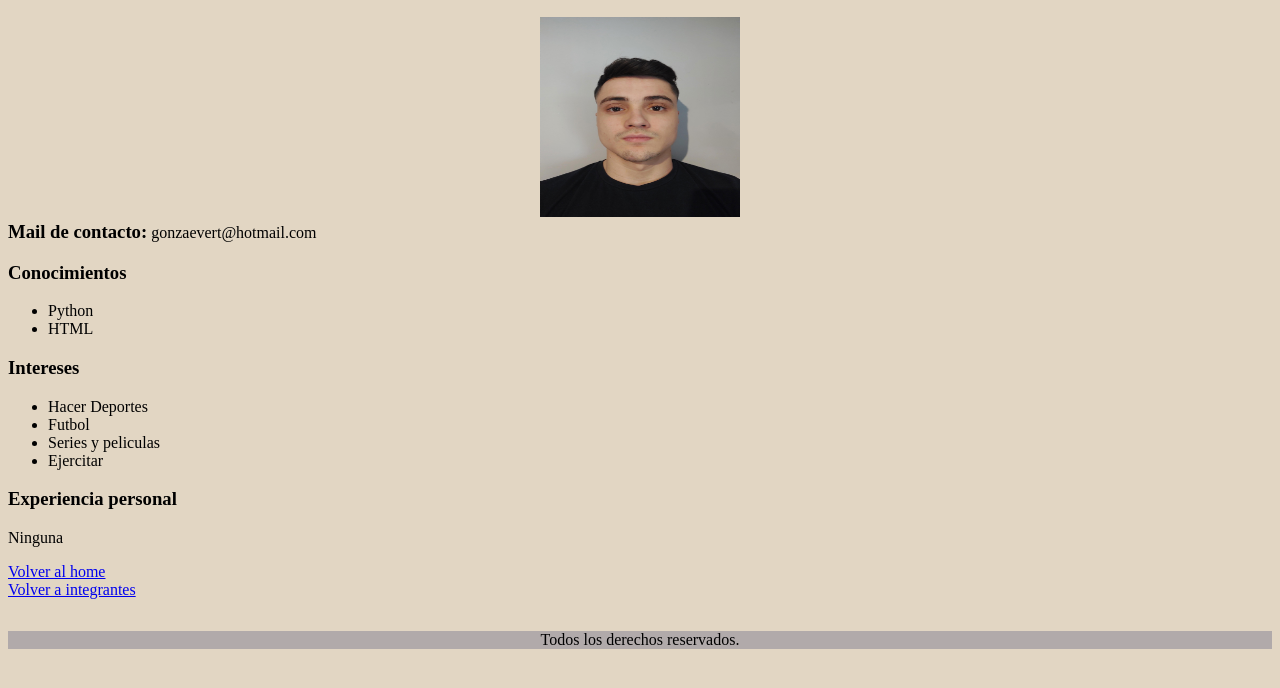
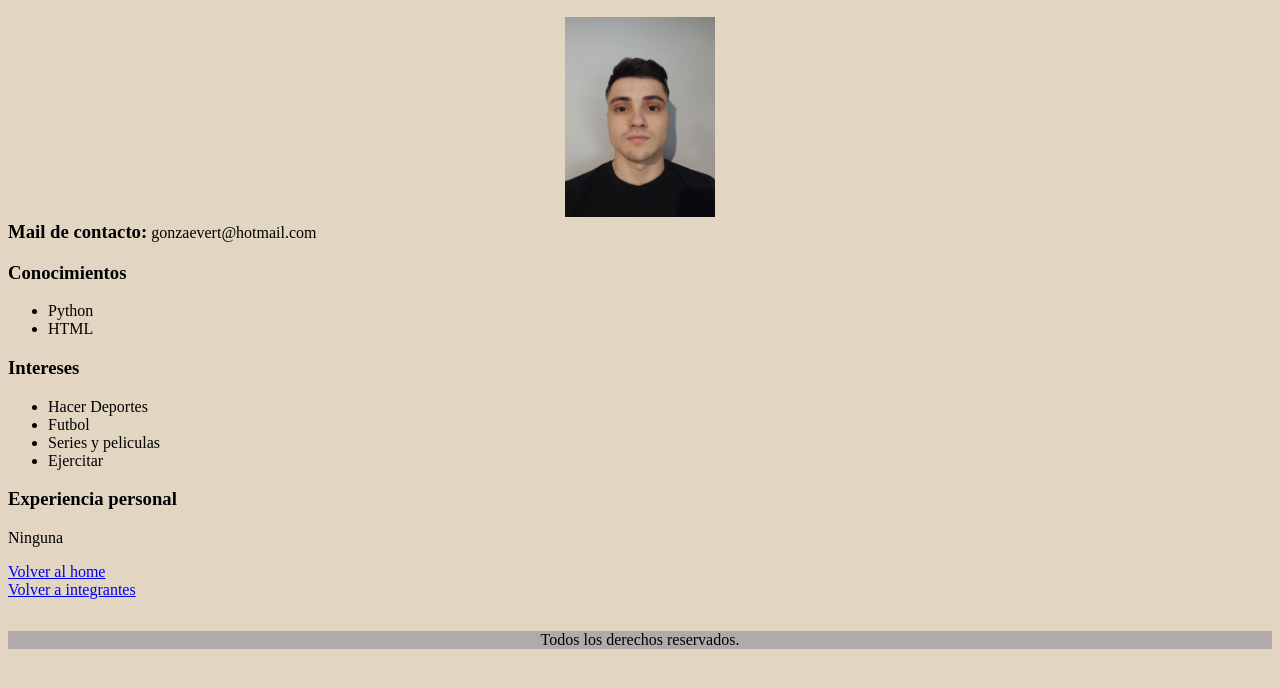
Before and after one commit to GonzaloEvert/grupo4.github.io, a plain HTML site: page Grupo4-main/ProyectoStartUpGrupo04/GonzaloEvert.html in a window 1280 px wide. Shown: the part 110-798 px from the top of the page. Drawn offline with Linux system fonts and the light colour scheme.

Commit message:
Update GonzaloEvert.html
cambie tamaño de mi foto para que quede bien

```diff
--- a/Grupo4-main/ProyectoStartUpGrupo04/GonzaloEvert.html
+++ b/Grupo4-main/ProyectoStartUpGrupo04/GonzaloEvert.html
@@ -12,7 +12,7 @@
         <div>
             <h1 class="fondoNegro">Gonzalo Evert</h1>
             <h2 class="fondoNegro">Estudiante Tecnicatura en desarrollo de software</h2>
-            <img class="foto" src="img/gonza-image.png" alt="Gonzalo Sebastian Evert">
+            <img src="img/gonza-image.png" width="150"  height="200" alt="Gonzalo Sebastian Evert">
         </div>
     </header>
 
```
